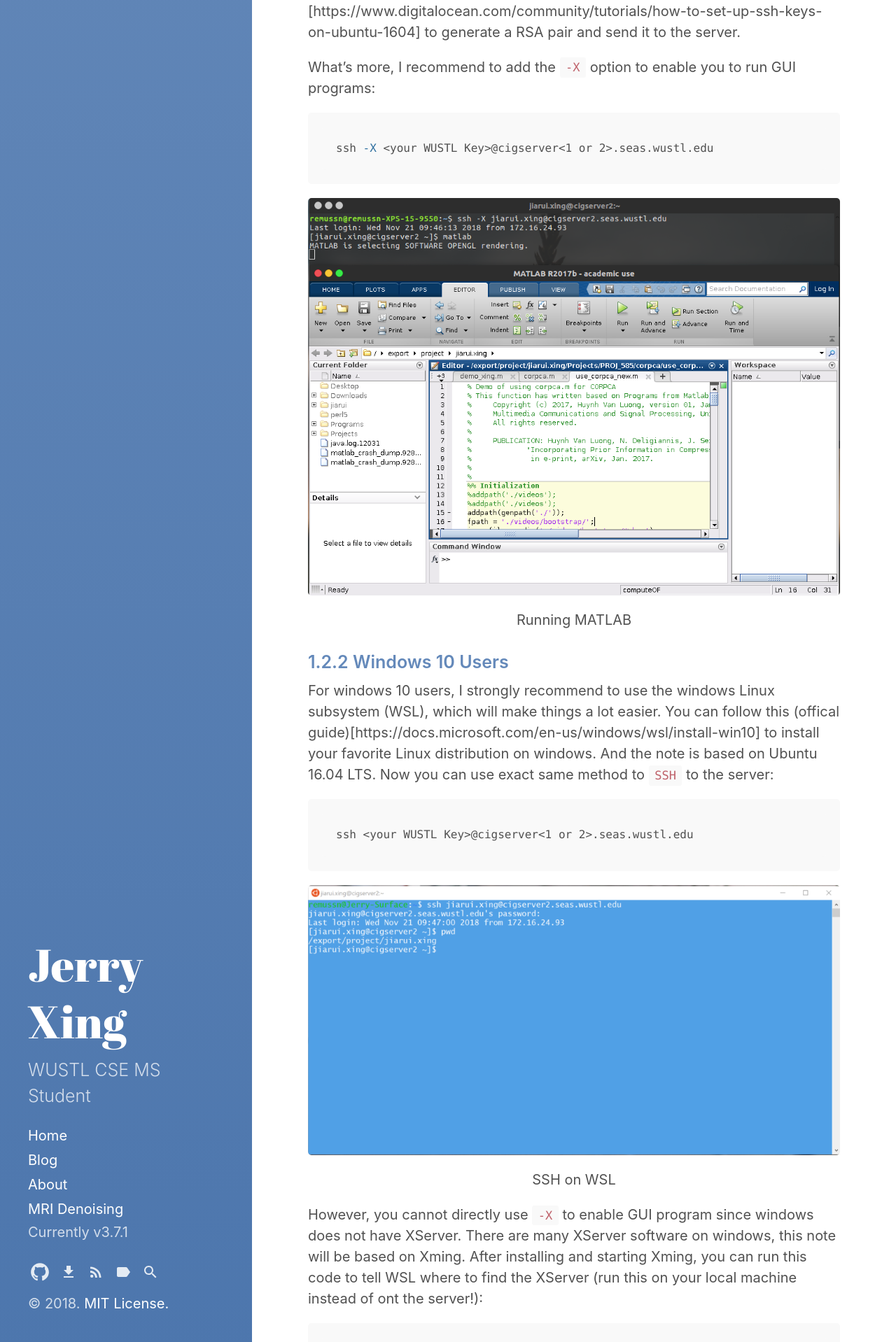
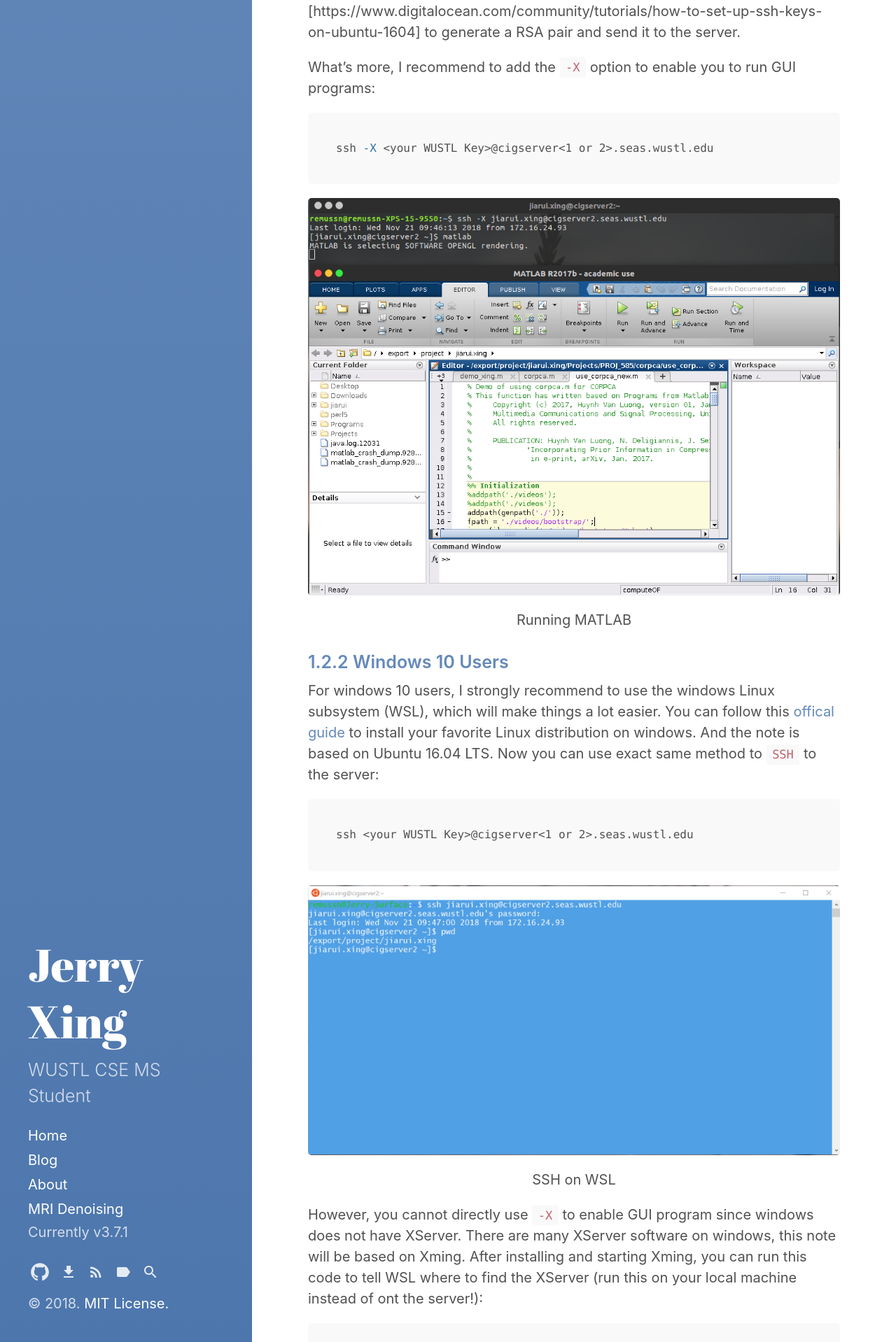
Before and after one commit to jr-xing/jr-xing.github.io, a Jekyll site: the page built from _posts/2018-11-20-Server-Usage.md, in a window 1280 px wide. Shown: the part 3082-5000 px from the top of the page at 70% size. Built offline with Jekyll 4.4.1, drawn with Linux system fonts in a browser that asks for light colours.

Commit message:
update Server Usage

````diff
--- a/_posts/2018-11-20-Server-Usage.md
+++ b/_posts/2018-11-20-Server-Usage.md
@@ -54,7 +54,7 @@
 <p style="text-align: center;"> Running MATLAB </p>
 
 ### 1.2.2 Windows 10 Users
-For windows 10 users, I strongly recommend to use the windows Linux subsystem (WSL), which will make things a lot easier. You can follow this (offical guide)[https://docs.microsoft.com/en-us/windows/wsl/install-win10] to install your favorite Linux distribution on windows. And the note is based on Ubuntu 16.04 LTS. Now you can use exact same method to ```SSH``` to the server:
+For windows 10 users, I strongly recommend to use the windows Linux subsystem (WSL), which will make things a lot easier. You can follow this [offical guide](https://docs.microsoft.com/en-us/windows/wsl/install-win10) to install your favorite Linux distribution on windows. And the note is based on Ubuntu 16.04 LTS. Now you can use exact same method to ```SSH``` to the server:
 ```bash
 ssh <your WUSTL Key>@cigserver<1 or 2>.seas.wustl.edu
 ```
````
